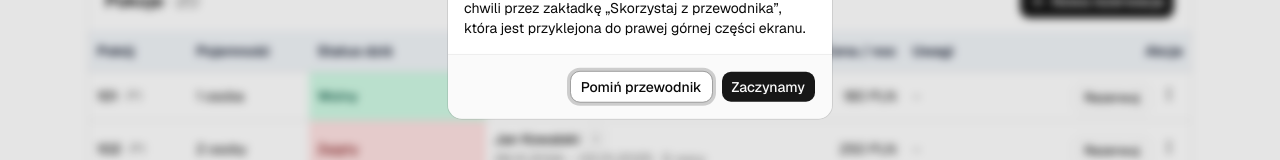
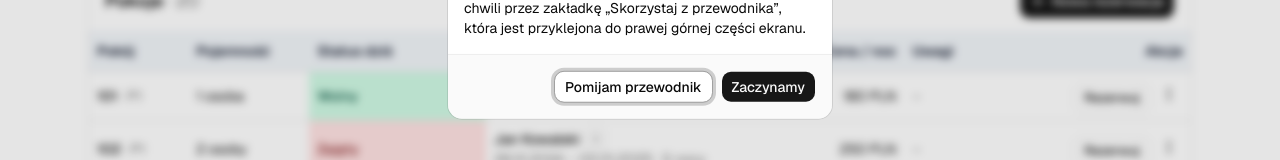
Before and after one commit to jacek-marek1/HotelManagerPRO, a Next.js app: page / in a window 1280 px wide. Shown: the part 436-596 px from the top of the page. Built offline with nearby package versions, Linux system fonts and the light colour scheme.

Commit message:
Modal powitalny: Pomijam przewodnik
Co-Authored-By: Claude Sonnet 5.5 <noreply@anthropic.com>

```diff
--- a/src/components/guided-tour.tsx
+++ b/src/components/guided-tour.tsx
@@ -357,7 +357,7 @@ export function GuidedTour({ api, runId, onActiveChange }: Props) {
           </p>
           <DialogFooter>
             <Button variant="outline" onClick={decline}>
-              Pomiń przewodnik
+              Pomijam przewodnik
             </Button>
             <Button onClick={start}>Zaczynamy</Button>
           </DialogFooter>
```
